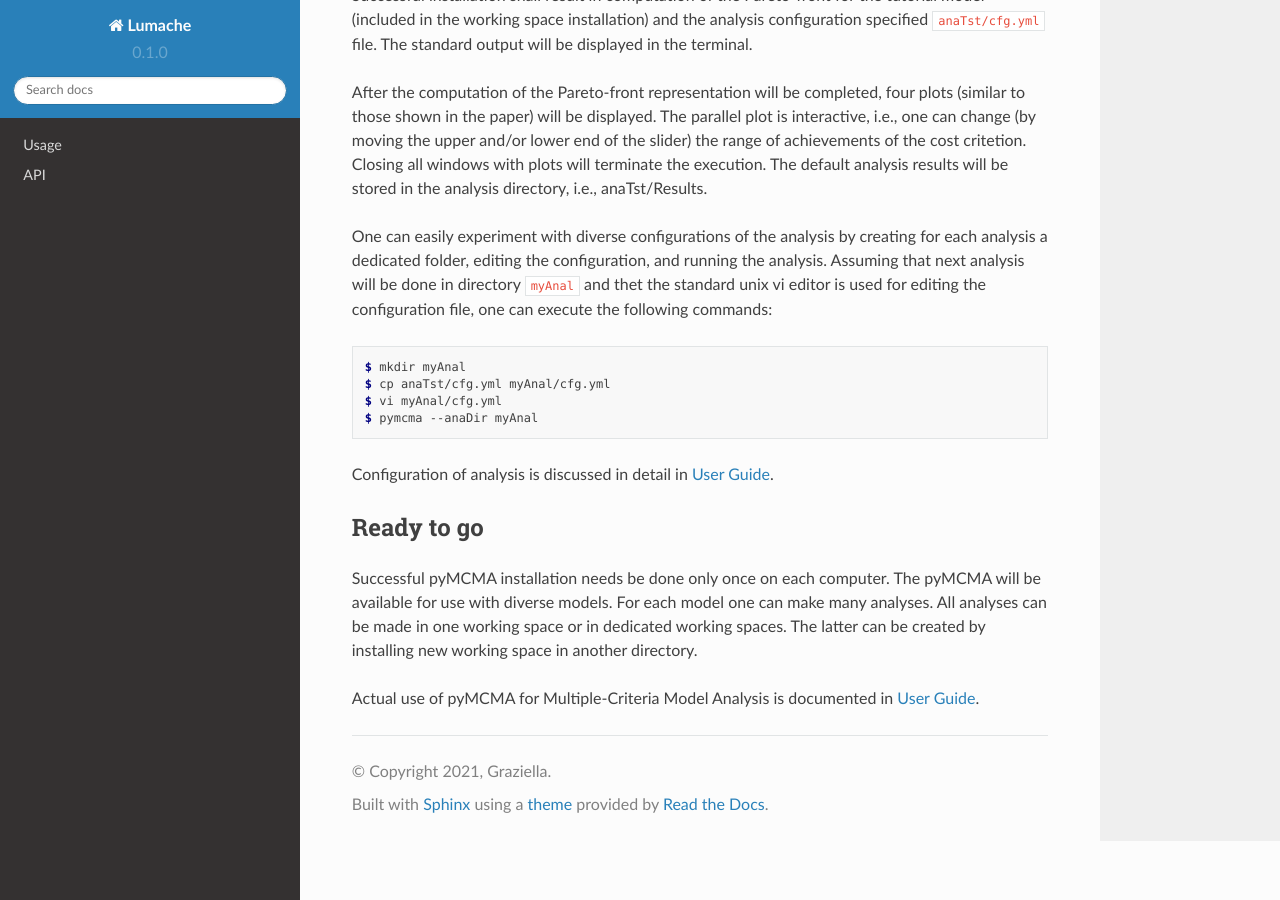
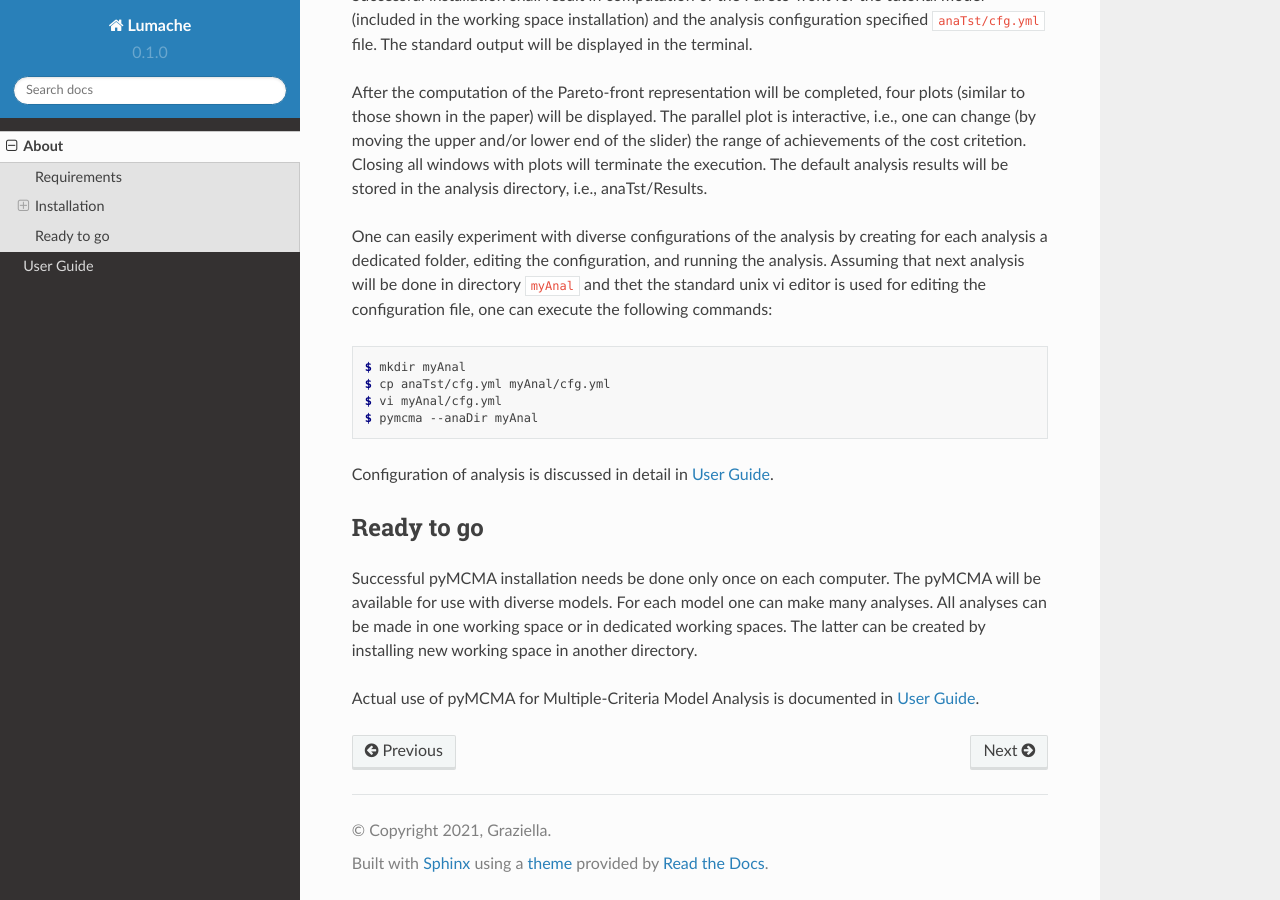
Before and after one commit to januszgranat/doctest_jg2, a Sphinx documentation site: the page built from docs/source/readme.rst, in a window 1280 px wide and 900 px high, scrolled down 2968 px. Built offline with Sphinx 7.4.7 and the Read the Docs theme 2.0.0, drawn with Linux system fonts in a browser that asks for light colours.

Commit message:
Update index.rst 3

```diff
--- a/docs/source/index.rst
+++ b/docs/source/index.rst
@@ -15,5 +15,5 @@ Contents
 
 .. toctree::
 
-   usage
-   api
+   readme
+   user_guide
```
